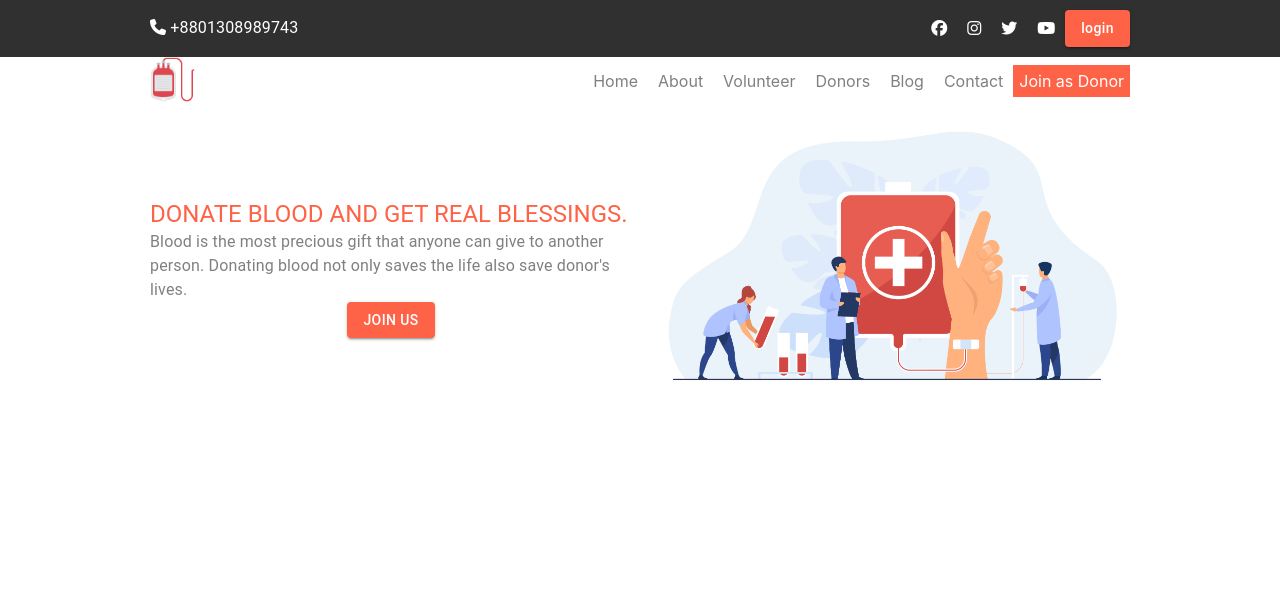
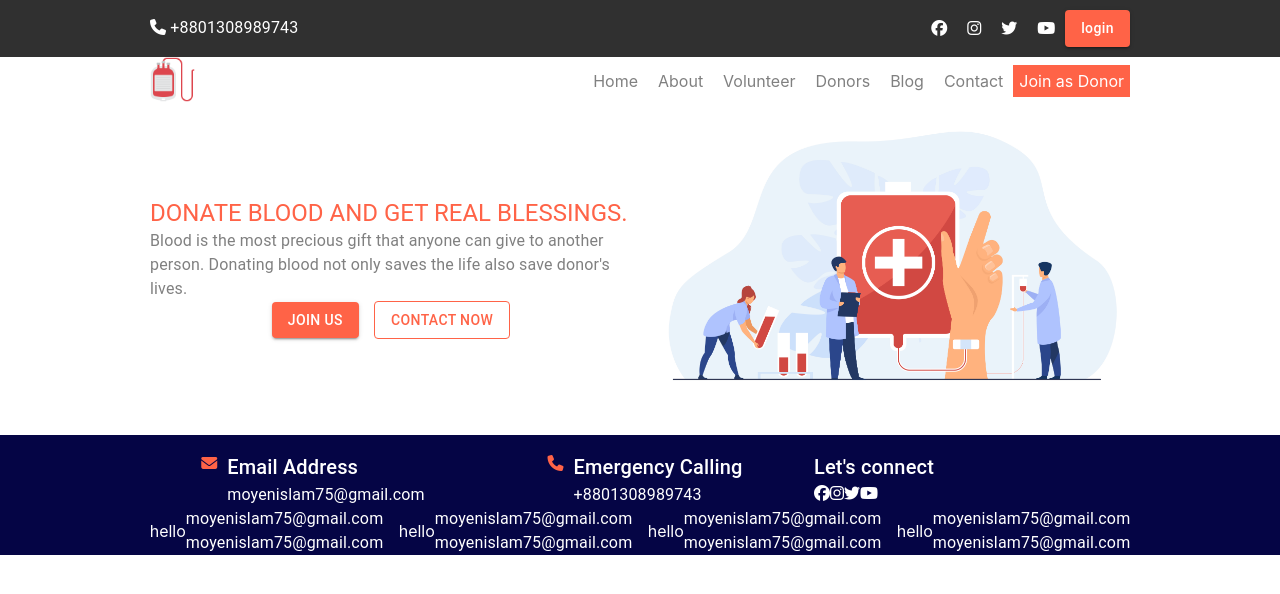
Before and after one commit to Moyen75/blood-bank-client, a React (Create React App) app: page / in a window 1280 px wide. Shown: the top 594 px of the page. Built offline with nearby package versions, Linux system fonts and the light colour scheme.

Commit message:
top footer added

```diff
--- a/src/pages/Home/Footer/Footer.js
+++ b/src/pages/Home/Footer/Footer.js
@@ -1,12 +1,117 @@
-import { Box, Grid } from '@mui/material';
+import { Box, Grid, Typography } from '@mui/material';
 import React from 'react';
 
 const Footer = () => {
     return (
-        <Box sx={{ paddingX: { xs: '10px', md: '150px' } }}>
-               <Grid container spacing={2}>
-                   <Grid item xs={12} md={6}></Grid>
-               </Grid>
+        <Box sx={{ paddingX: { xs: '10px', md: '150px' }, backgroundColor: 'rgb(5, 5, 69)', color: 'white', marginTop: '20px' }}>
+            <Grid container spacing={2}>
+                <Grid item xs={12} md={4}>
+                    <Box sx={{ display: 'flex', justifyContent: 'center' }}>
+                        <Box sx={{ padding: "2px 10px", color: 'tomato' }}>
+                            <i class="fas fa-envelope"></i>
+                        </Box>
+                        <Box>
+                            <Typography variant='h6'>
+                                Email Address
+                            </Typography>
+                            <Typography>
+                                moyenislam75@gmail.com
+                            </Typography>
+                        </Box>
+                    </Box>
+                </Grid>
+                <Grid item xs={12} md={4}>
+                    <Box sx={{ display: 'flex', justifyContent: 'center' }}>
+                        <Box sx={{ padding: "2px 10px", color: 'tomato' }}>
+                        <i class="fas fa-phone"></i>
+                        </Box>
+                        <Box>
+                            <Typography variant='h6'>
+                                Emergency Calling
+                            </Typography>
+                            <Typography>
+                                +8801308989743
+                            </Typography>
+                        </Box>
+                    </Box>
+                </Grid>
+                <Grid item xs={12} md={4}>
+                    <Box>
+
+                        <Box>
+                            <Typography variant='h6'>
+                                Let's connect
+                            </Typography>
+                            <span><i class="fab fa-facebook"></i></span>
+                            <span><i class="fab fa-instagram"></i></span>
+                            <span><i class="fab fa-twitter"></i></span>
+                            <span><i class="fab fa-youtube"></i></span>
+                        </Box>
+                    </Box>
+                </Grid>
+            </Grid>
+            <Grid container spacing={2}>
+                <Grid item xs={12} md={3}>
+                    <Box sx={{ display: 'flex', alignItems: 'center', justifyContent: 'center' }}>
+                        <Box>
+                            hello
+                        </Box>
+                        <Box>
+                            <Typography>
+                                moyenislam75@gmail.com
+                            </Typography>
+                            <Typography>
+                                moyenislam75@gmail.com
+                            </Typography>
+                        </Box>
+                    </Box>
+                </Grid>
+                <Grid item xs={12} md={3}>
+                    <Box sx={{ display: 'flex', alignItems: 'center', justifyContent: 'center' }}>
+                        <Box>
+                            hello
+                        </Box>
+                        <Box>
+                            <Typography>
+                                moyenislam75@gmail.com
+                            </Typography>
+                            <Typography>
+                                moyenislam75@gmail.com
+                            </Typography>
+                        </Box>
+                    </Box>
+                </Grid>
+                <Grid item xs={12} md={3}>
+                    <Box sx={{ display: 'flex', alignItems: 'center', justifyContent: 'center' }}>
+                        <Box>
+                            hello
+                        </Box>
+                        <Box>
+                            <Typography>
+                                moyenislam75@gmail.com
+                            </Typography>
+                            <Typography>
+                                moyenislam75@gmail.com
+                            </Typography>
+                        </Box>
+                    </Box>
+                </Grid>
+                <Grid item xs={12} md={3}>
+                    <Box sx={{ display: 'flex', alignItems: 'center', justifyContent: 'center' }}>
+                        <Box>
+                            hello
+                        </Box>
+                        <Box>
+                            <Typography>
+                                moyenislam75@gmail.com
+                            </Typography>
+                            <Typography>
+                                moyenislam75@gmail.com
+                            </Typography>
+                        </Box>
+                    </Box>
+                </Grid>
+            </Grid>
         </Box>
     );
 };
--- a/src/pages/Home/Home/Home.js
+++ b/src/pages/Home/Home/Home.js
@@ -12,7 +12,6 @@ const Home = () => {
             <Box sx={{ paddingX: { xs: '10px', md: '150px' } }}>
                 <MainNavBar></MainNavBar>
                 <TopBanner></TopBanner>
-                <Footer></Footer>
             </Box>
             <Footer></Footer>
         </div>
--- a/src/pages/Home/TopBanner/TopBanner.js
+++ b/src/pages/Home/TopBanner/TopBanner.js
@@ -34,6 +34,9 @@ export const TopBanner = () => {
                             <Button
                                 sx={{ color: "white", backgroundColor: 'tomato', transition: 'all .3s', '&:hover': { color: 'tomato', backgroundColor: 'white', border: '1px solid tomato', boxShadow: 'none' } }}
                                 variant='contained'>JOIN US</Button>
+                            <Button
+                                sx={{ marginLeft: '15px', color: "tomato", backgroundColor: 'white', border: '1px solid tomato', boxShadow: 'none', transition: 'all .3s', '&:hover': { color: "white", backgroundColor: 'tomato' } }}
+                                variant='contained'>CONTACT NOW</Button>
                         </Box>
                     </Box>
 
```
